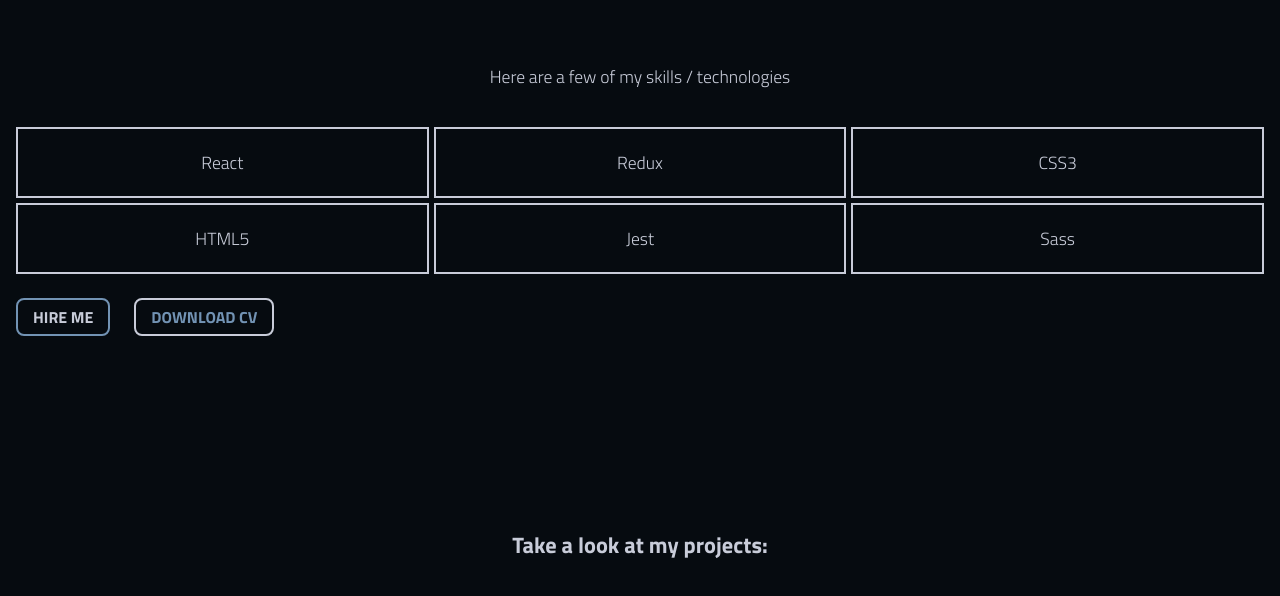
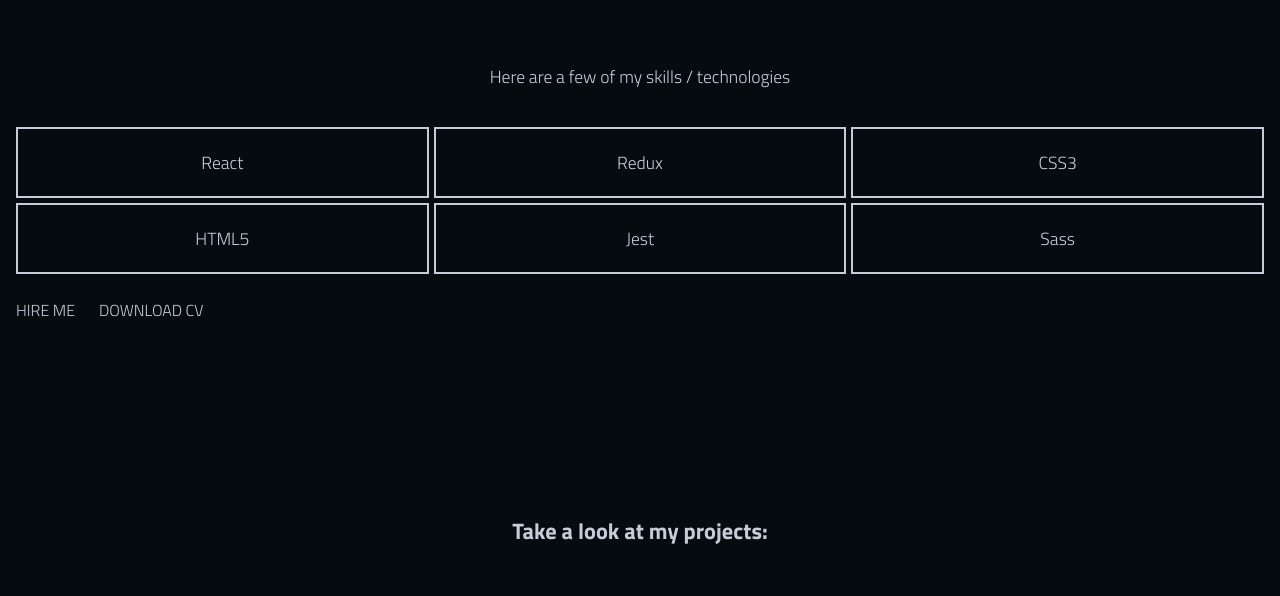
Before and after one commit to NeptuneRjo/portfolio, a React (Create React App) app: page / in a window 1280 px wide. Shown: the part 2061-2657 px from the top of the page. Built offline with nearby package versions, Linux system fonts and the light colour scheme.

Commit message:
used button classes

```diff
--- a/src/components/About/About.jsx
+++ b/src/components/About/About.jsx
@@ -37,10 +37,10 @@
           </div>
         </div>
         <div className="about-more">
-          <div className="about-contact">
+          <div className="about-contact blue__button">
             <a href="#contact">HIRE ME</a>
           </div>
-          <div className="about-cv">
+          <div className="about-cv white__button">
             <a href=''>DOWNLOAD CV</a>
           </div>
         </div>
--- a/src/components/About/style.css
+++ b/src/components/About/style.css
@@ -66,26 +66,7 @@
     gap: 1.5rem;
 }
 
-.about-contact {
-    border-radius: 8px;
-    border: solid 2px var(--contrast-color);
-    padding: 5px 15px;
-    font-weight: bold;
-}
-
-.about-contact a, .about-contact a:visited {
-    color: var(--font-color);
+.about-contact a, .about-contact a:visited, .about-cv a, .about-cv a:visited {
+    color: inherit;
     text-decoration: none;
 }
-
-.about-cv {
-    border-radius: 8px;
-    border: solid 2px var(--font-color);
-    padding: 5px 15px;
-    font-weight: bold;
-}
-
-.about-cv a, .about-cv a:visited {
-    color: var(--contrast-color);
-    text-decoration: none;
-}
```
